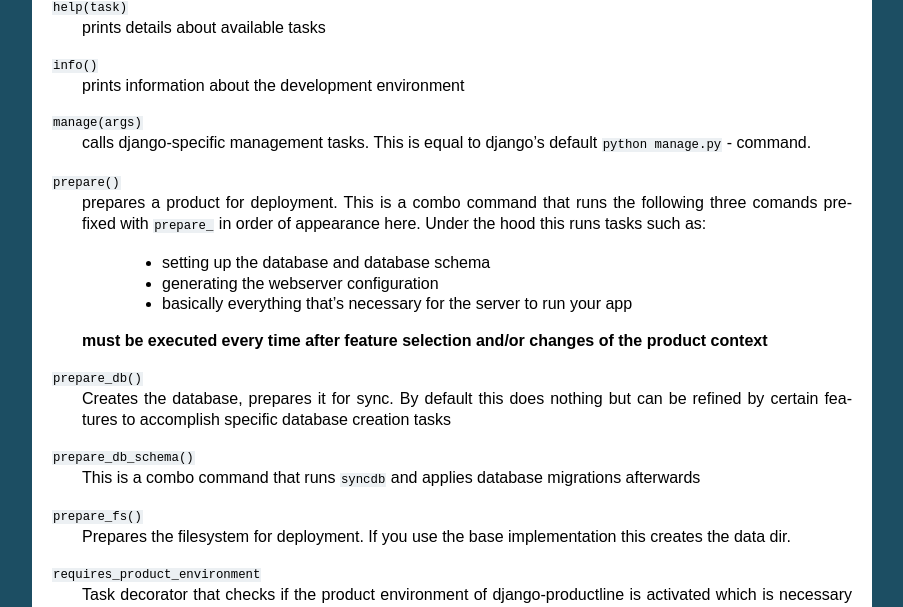
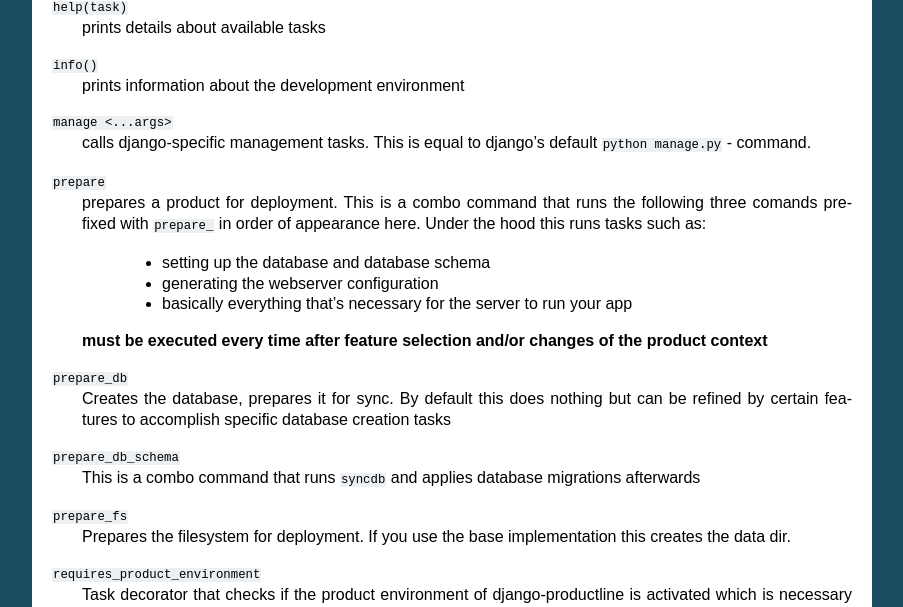
Before and after one commit to henzk/django-productline, a Sphinx documentation site: the page built from docs/fdocs.rst, in a window 1280 px wide and 900 px high, scrolled down 4867 px. Shown: the part 144-751 px from the top of the window, without its empty margins (198-1101 px from the left). Built offline with Sphinx 7.4.7, drawn with Linux system fonts in a browser that asks for light colours; formulas are drawn with MathJax 3; some of the changed lines change nothing that is shown; some of the changed text lies outside the part shown.

Commit message:
task documentation: remove unnecessary braces

```diff
--- a/docs/fdocs.rst
+++ b/docs/fdocs.rst
@@ -233,10 +233,10 @@ Product-Lifecycle tasks
     install a container into the development environment.
 
 
-``select_features()``
+``select_features``
     selects and activates the features that are listed in the product equation if run. This needs to be called on every first startup of the environment.
 
-``deploy()``
+``deploy``
     deploy the selected application to the server
 
 From this point forward you can use the ``ape manage`` commands which are similar to the ``python manage.py``
@@ -287,11 +287,11 @@ Further available ape commands
 ``info()``
     prints information about the development environment
 
-``manage(args)``
+``manage <...args>``
     calls django-specific management tasks. This is equal to django's default
     ``python manage.py`` - command.
 
-``prepare()``
+``prepare``
     prepares a product for deployment. This is a combo command that runs the following
     three comands prefixed with ``prepare_`` in order of appearance here.
     Under the hood this runs tasks such as:
@@ -301,13 +301,13 @@ Further available ape commands
 
     **must be executed every time after feature selection and/or changes of the product context**
 
-``prepare_db()``
+``prepare_db``
     Creates the database, prepares it for sync. By default this does nothing but can be refined by certain features to accomplish specific database creation tasks
 
-``prepare_db_schema()``
+``prepare_db_schema``
     This is a combo command that runs ``syncdb`` and applies database migrations afterwards
 
-``prepare_fs()``
+``prepare_fs``
     Prepares the filesystem for deployment. If you use the base implementation this creates the data dir.
 
 ``requires_product_environment``
```
